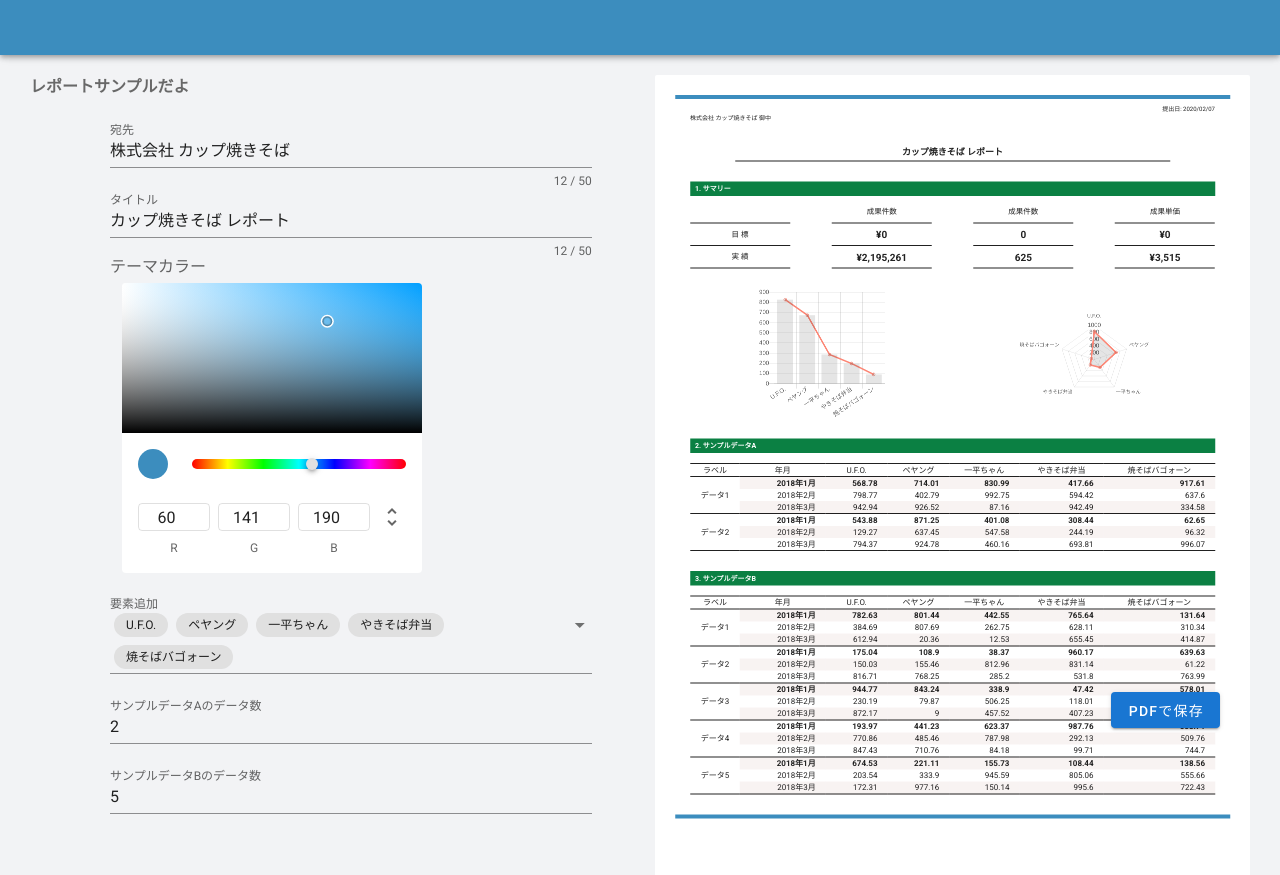
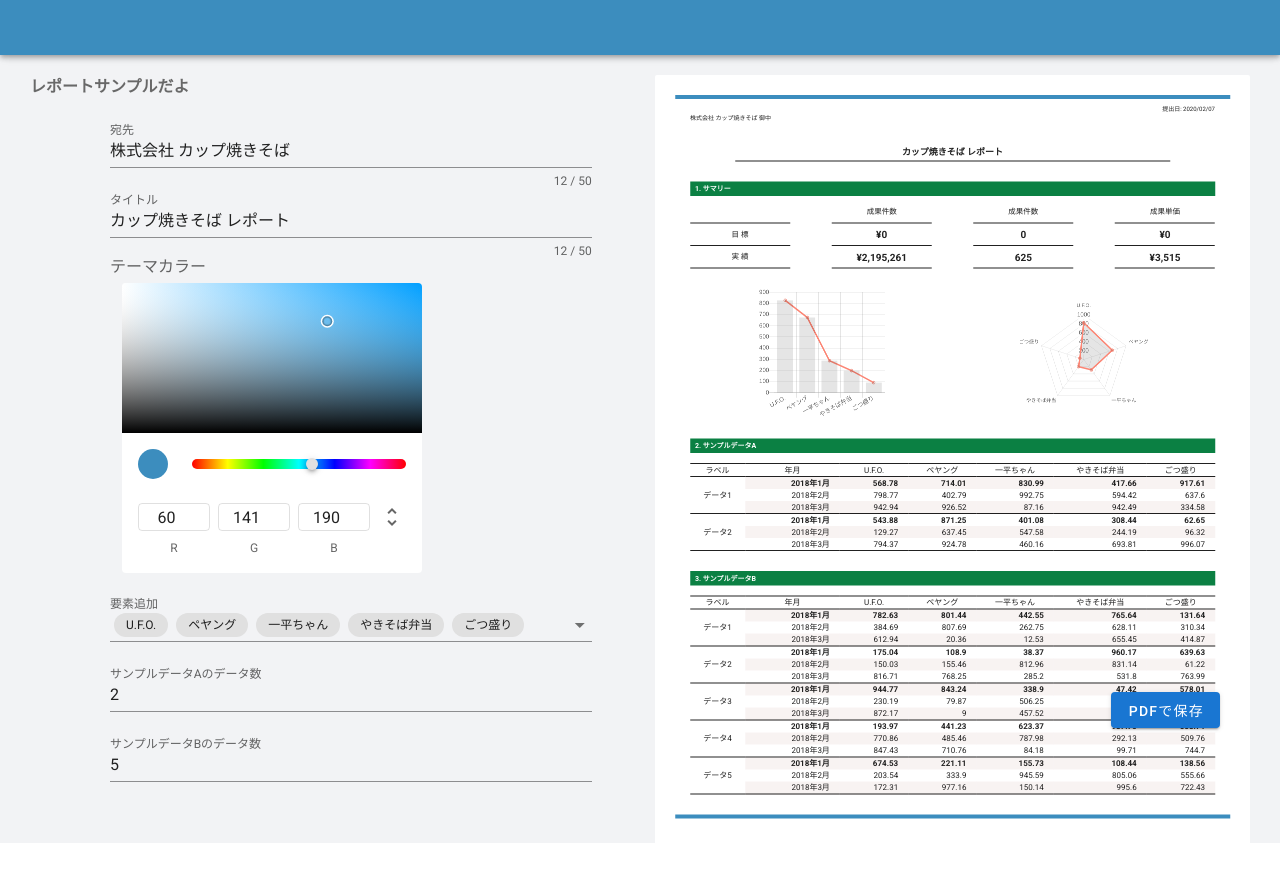
Before and after one commit to uenoryo/html2pdf, a Vue app: page / in a window 1280 px wide. After the commit the page ends 843 px from the top, so only its background shows below. Built offline with nearby package versions, Linux system fonts and the light colour scheme.

Commit message:
graphを動かす.

```diff
--- a/src/components/BarChart.vue
+++ b/src/components/BarChart.vue
@@ -1,12 +1,13 @@
 <script>
 // see https://www.chartjs.org/docs/latest/charts/bar.html
-import { Bar } from 'vue-chartjs'
+import { Bar, mixins } from 'vue-chartjs'
 
 export default {
   extends: Bar,
-  props: ['data', 'option'],
+  mixins: [mixins.reactiveProp, mixins.reactiveData],
+  props: ['chartData', 'options'],
   mounted () {
-    this.renderChart(this.data, this.option)
+    this.renderChart(this.chartData, this.options)
   }
 }
 </script>
--- a/src/components/RadarChart.vue
+++ b/src/components/RadarChart.vue
@@ -1,12 +1,13 @@
 <script>
 // see https://www.chartjs.org/docs/latest/charts/radar.html
-import { Radar } from 'vue-chartjs'
+import { Radar, mixins } from 'vue-chartjs'
 
 export default {
   extends: Radar,
-  props: ['data', 'option'],
+  mixins: [mixins.reactiveProp, mixins.reactiveData],
+  props: ['chartData', 'options'],
   mounted () {
-    this.renderChart(this.data, this.option)
+    this.renderChart(this.chartData, this.options)
   }
 }
 </script>
--- a/src/components/Sample.vue
+++ b/src/components/Sample.vue
@@ -32,7 +32,7 @@
                 <v-row>
                   <v-combobox
                     v-model="labels"
-                    :search-input.sync="search"
+                    @change=setLabelToGraph
                     hide-selected
                       label="要素追加"
                     multiple
@@ -108,10 +108,10 @@
 
                       <div class="report__graphs">
                         <div class="report__graph report__graph--bar">
-                          <BarChart :data="barChartData" :option="barChartOption"/>
+                          <BarChart :chartData="barChartData" :options="barChartOption"/>
                         </div>
                         <div class="report__graph report__graph--chart">
-                          <RadarChart :data="radarChartData" :option="radarChartOption"/>
+                          <RadarChart :chartData="radarChartData" :options="radarChartOption"/>
                         </div>
                       </div>
                     </section>
@@ -257,13 +257,13 @@
       subject: "株式会社 カップ焼きそば",
       title: "カップ焼きそば レポート",
       themeColor: "#3c8dbe",
-      labels: ["U.F.O.", "ペヤング", "一平ちゃん", "やきそば弁当", "焼そばバゴォーン"],
+      labels:  ["U.F.O.", "ペヤング", "一平ちゃん", "やきそば弁当", "ごつ盛り"],
       sampleDataCountA: 2,
       sampleDataCountB: 5,
       imageURL: "",
 
       barChartData: {
-        labels: ["U.F.O.", "ペヤング", "一平ちゃん", "やきそば弁当", "焼そばバゴォーン"],
+        labels: ["U.F.O.", "ペヤング", "一平ちゃん", "やきそば弁当", "ごつ盛り"],
         datasets: [{
           label: "点数",
           data: [826, 673, 287, 198, 91],
@@ -287,7 +287,7 @@
       },
 
       radarChartData: {
-        labels: ["U.F.O.", "ペヤング", "一平ちゃん", "やきそば弁当", "焼そばバゴォーン"],
+        labels: ["U.F.O.", "ペヤング", "一平ちゃん", "やきそば弁当", "ごつ盛り"],
         legend: {
           display: false,
         },
@@ -320,6 +320,17 @@
     },
     "dummyData": function() {
       return Math.floor(Math.random() * Math.floor(100000)) / 100;
+    },
+    "setLabelToGraph": function(labels) {
+      // Bar 更新
+      let barChartData = Object.assign({}, this.barChartData)
+      barChartData.labels = labels
+      this.barChartData = barChartData
+
+      // Radar 更新
+      let radarChartData = Object.assign({}, this.radarChartData)
+      radarChartData.labels = labels
+      this.radarChartData = radarChartData
     }
   },
 }
```
